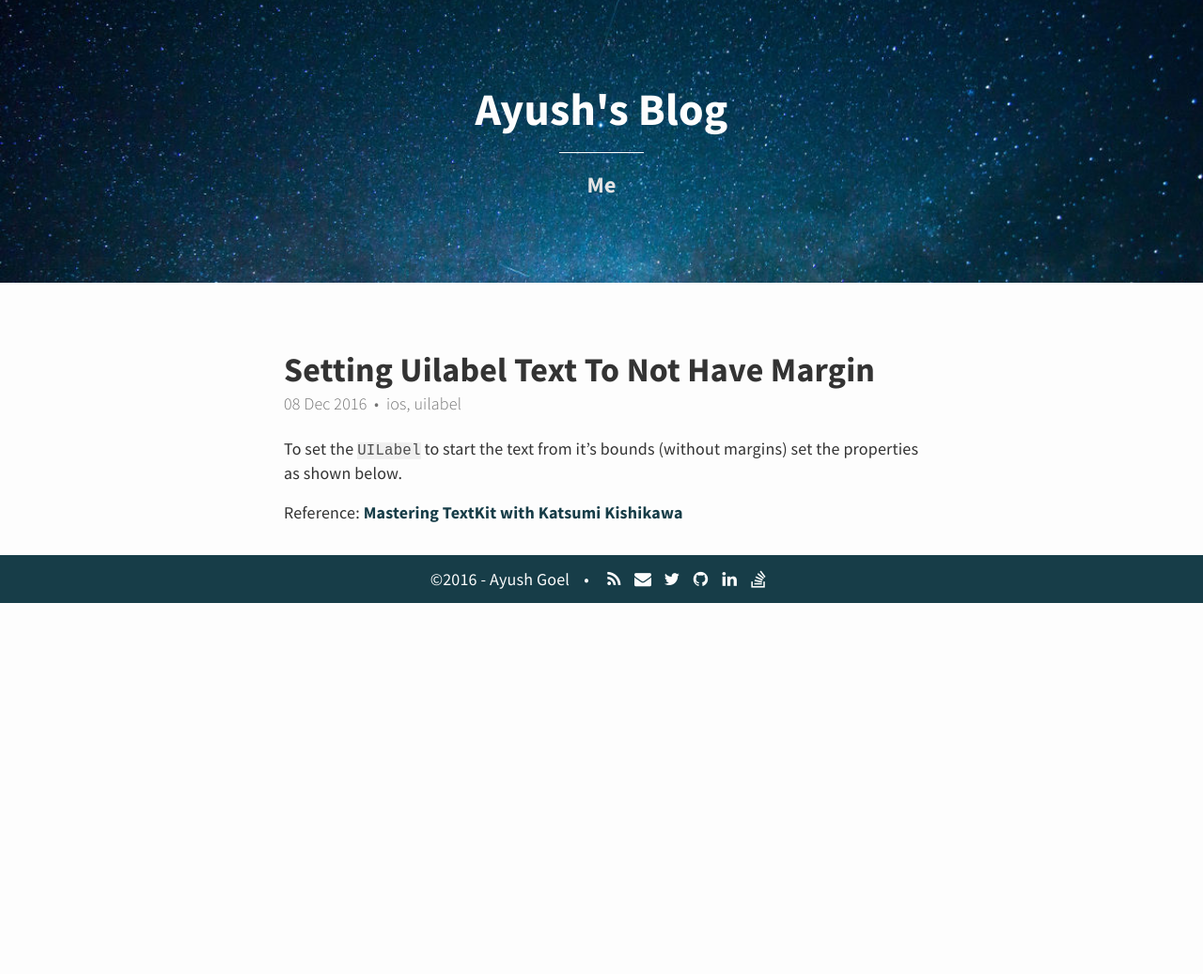
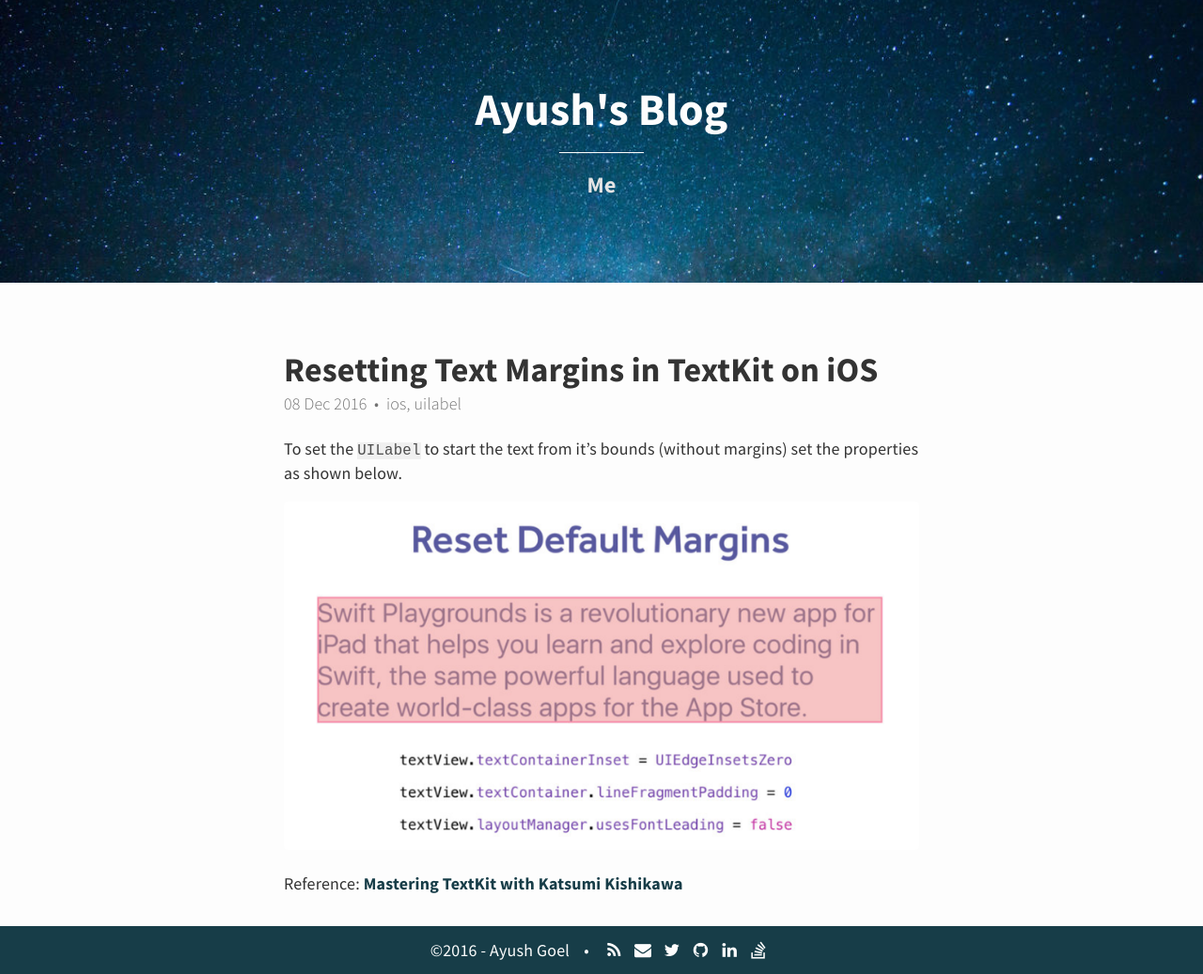
Before and after one commit to ayushgoel/ayushgoel.github.io, a Jekyll site: the page built from _posts/2016-12-08-setting-uilabel-text-to-not-have-margin.md, in a window 1280 px wide. Shown: the whole page at 94% size. Built offline with Jekyll 4.4.1, drawn with Linux system fonts in a browser that asks for light colours; nearby versions of some CDN libraries; before the commit the page ends 900 px from its top, so only the background shows below that.

Commit message:
Add screenshot explaining steps to reset text margins

```diff
--- a/_posts/2016-12-08-setting-uilabel-text-to-not-have-margin.md
+++ b/_posts/2016-12-08-setting-uilabel-text-to-not-have-margin.md
@@ -1,9 +1,12 @@
 ---
+title: Resetting Text Margins in TextKit on iOS
 tags: ios uilabel
 ---
 
 To set the `UILabel` to start the text from it's bounds (without margins) set the properties as shown below.
 
+![Reset default margins](/assets/uilabel-margins-reset.png)
+
 Reference: [Mastering TextKit with Katsumi Kishikawa][Realm-Mastering-TextKit]
 
 [Realm-Mastering-TextKit]: https://realm.io/news/tryswift-katsumi-kishikawa-mastering-textkit-swift-ios/
```
Also changed, not shown: assets/uilabel-margins-reset.png (added).
